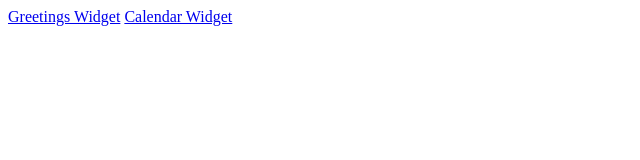
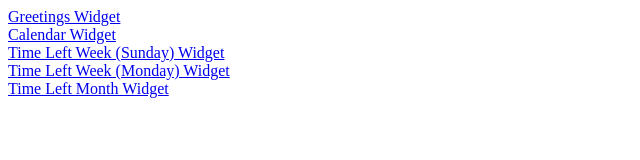
Before and after one commit to tinkerkode/notion, a plain HTML site: page index.html in a window 1280 px wide. Shown: the whole page, without its empty margins (0-640 px from the left). Drawn offline with Linux system fonts and the light colour scheme.

Commit message:
Update index.html

```diff
--- a/index.html
+++ b/index.html
@@ -7,7 +7,10 @@
     </style>
 </head>
 <body>
-    <a href="https://tinkerkode.github.io/notion/greetings-widget.html">Greetings Widget</a>
-    <a href="https://tinkerkode.github.io/notion/calendar-widget.html">Calendar Widget</a>
+    <a href="https://tinkerkode.github.io/notion/greetings-widget.html">Greetings Widget</a><br>
+    <a href="https://tinkerkode.github.io/notion/calendar-widget.html">Calendar Widget</a><br>
+    <a href="https://tinkerkode.github.io/notion/minimal-time-left-week-sunday.html">Time Left Week (Sunday) Widget</a><br>
+    <a href="https://tinkerkode.github.io/notion/minimal-time-left-week-monday.html">Time Left Week (Monday) Widget</a><br>
+    <a href="https://tinkerkode.github.io/notion/minimal-time-left-month.html">Time Left Month Widget</a><br>
 </body>
 </html>
```
